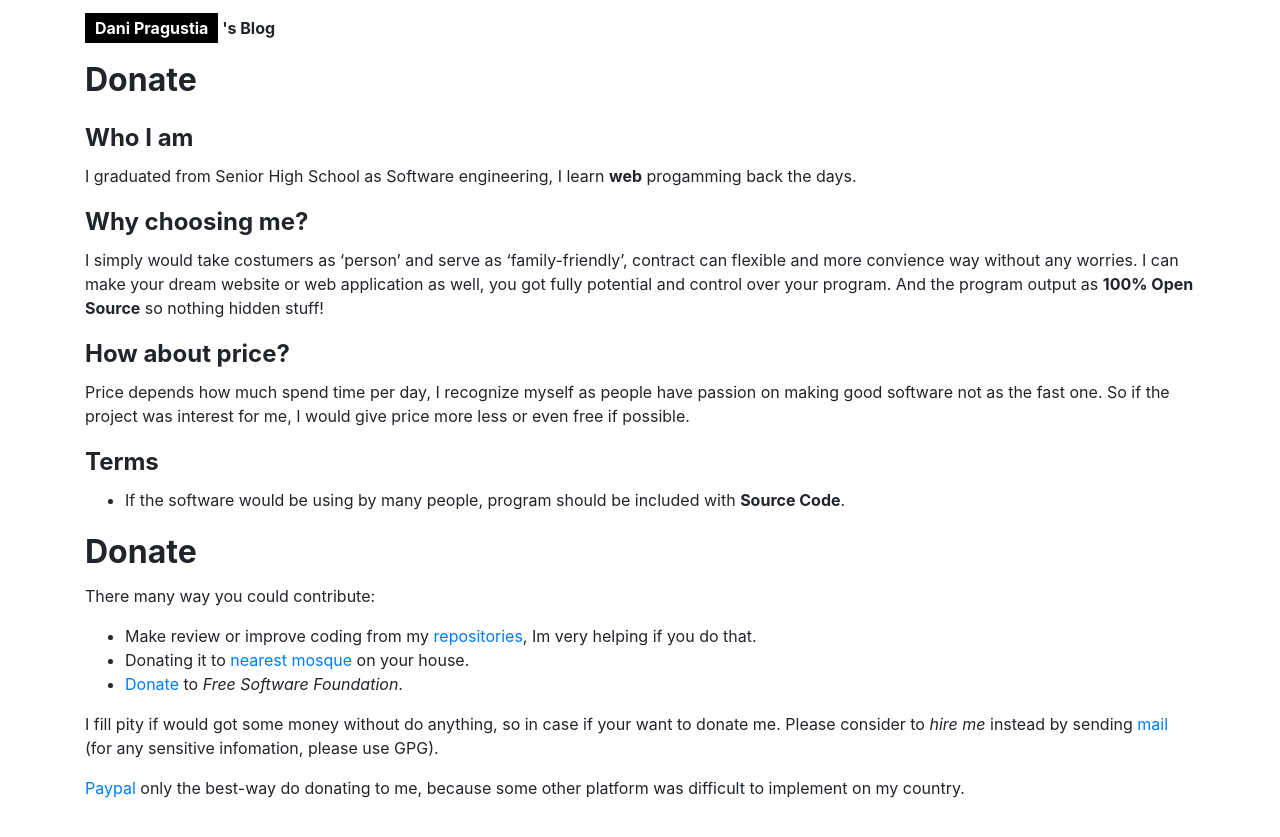
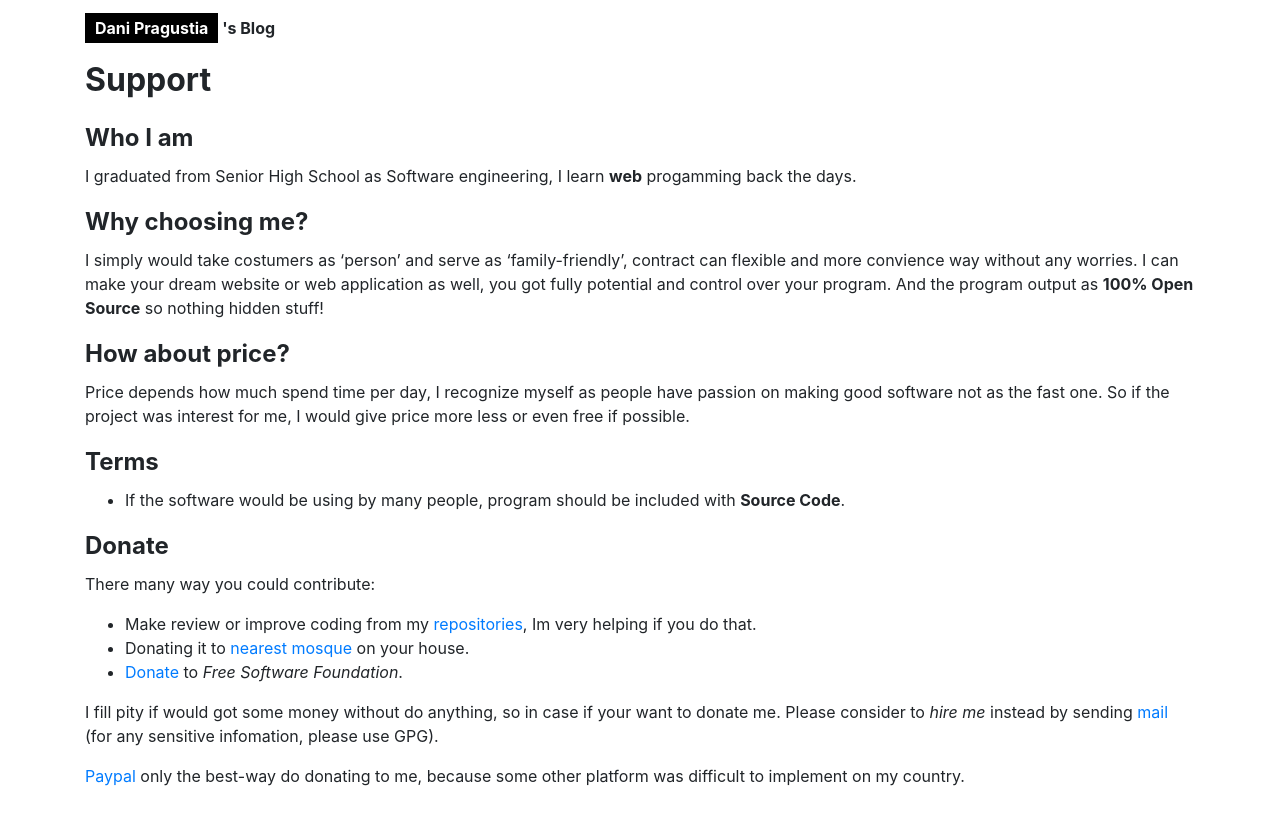
Before and after one commit to danipragustia/website, a Jekyll site: the page built from donate.md, in a window 1280 px wide. Shown: the top 837 px of the page. Built offline with Jekyll 4.4.1, drawn with Linux system fonts in a browser that asks for light colours.

Commit message:
fix: double donate header

```diff
--- a/donate.md
+++ b/donate.md
@@ -1,6 +1,6 @@
 ---
 layout: page
-title: Donate
+title: Support
 permalink: /donate
 ---
 
@@ -17,7 +17,7 @@ Price depends how much spend time per day, I recognize myself as people have pas
 ## Terms
 - If the software would be using by many people, program should be included with <b>Source Code</b>.
 
-# Donate
+## Donate
 
 There many way you could contribute:
 - Make review or improve coding from my [repositories](https://github.com/danipragustia?tab=repositories), Im very helping if you do that.
```
